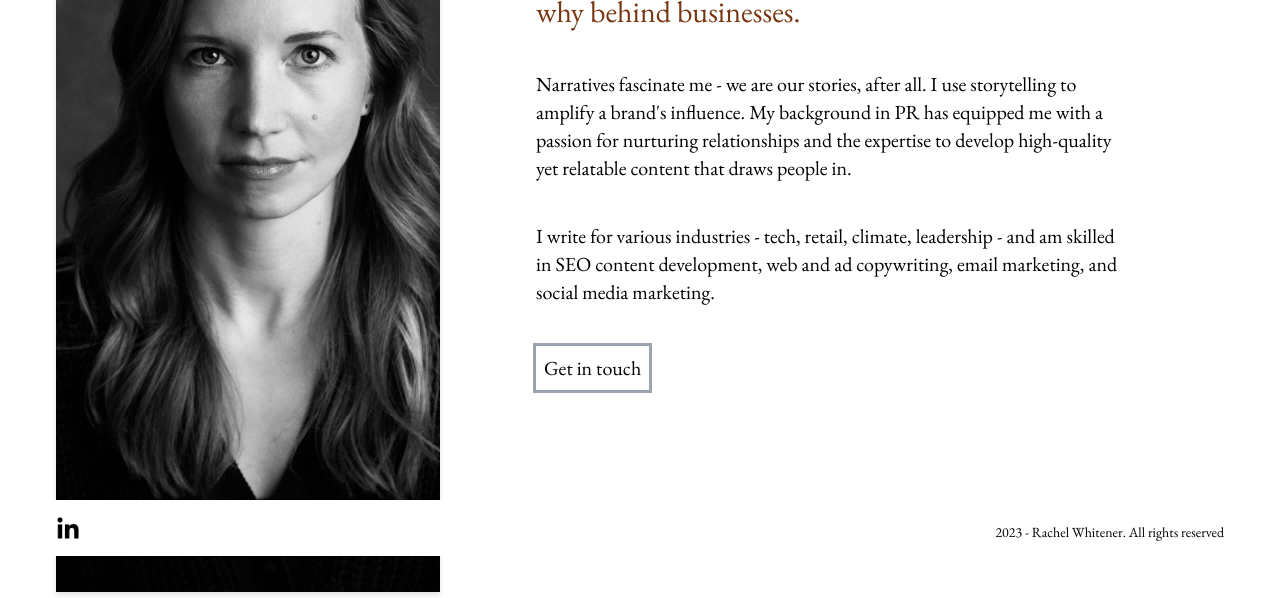
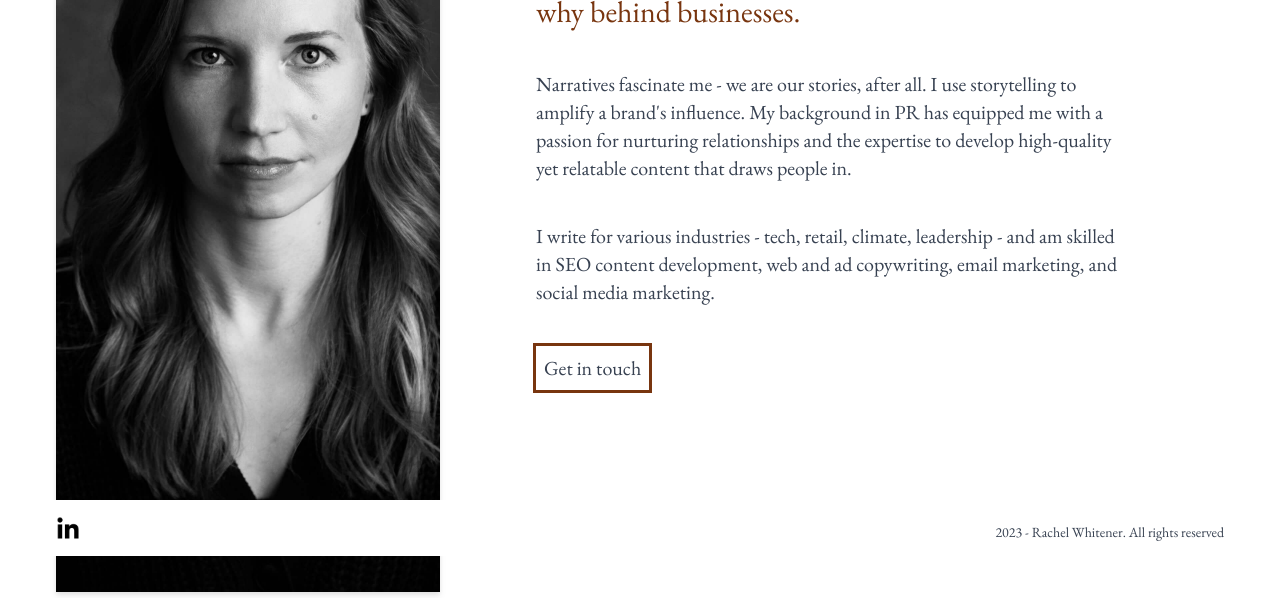
Before and after one commit to dela1000/rachelssite, a React (Vite) app: page / in a window 1280 px wide. Shown: the part 244-842 px from the top of the page. Built offline with nearby package versions, Linux system fonts and the light colour scheme; a web font is replaced by a local one.

Commit message:
style updates

```diff
--- a/src/components/Footer/Footer.tsx
+++ b/src/components/Footer/Footer.tsx
@@ -10,7 +10,7 @@ const Footer = () => {
             <img src={linkedin} alt="linkedin" />
           </a>
         </div>
-        <div className="pb-1.5 lg:text-sm text-xs">{year} - Rachel Whitener. All rights reserved</div>
+        <div className="pb-1.5 lg:text-sm text-xs text-gray-700">{year} - Rachel Whitener. All rights reserved</div>
       </div>
     </footer>
   );
--- a/src/components/Header/Header.tsx
+++ b/src/components/Header/Header.tsx
@@ -9,7 +9,7 @@ const Header = () => {
   return (
     <div className="sticky top-0 bg-white z-50">
       <nav className="flex items-center justify-between xl:py-8 px-3.5 py-4">
-        <Link to="/" className="md:text-4xl text-2xl font-light hover:text-gray-500 font-ysabeau mr-2">
+        <Link to="/" className="md:text-4xl text-2xl font-light hover:text-amber-900 font-ysabeau mr-2">
           Rachel Whitener
         </Link>
         <div className="text-xl xl:hidden" onClick={() => setIsNavExpanded(!isNavExpanded)}>
@@ -20,16 +20,16 @@ const Header = () => {
           <div className="fixed inset-0 z-40 xl:hidden flex items-center justify-center">
             <div className="absolute inset-0 bg-gray-100 bg-opacity-80" />
             <div className="relative z-50 flex flex-col items-center justify-center space-y-6 text-2xl text-gray-700">
-              <Link to="/" onClick={() => setIsNavExpanded(false)} className="hover:text-gray-500">
+              <Link to="/" onClick={() => setIsNavExpanded(false)} className="hover:text-amber-900">
                 Home
               </Link>
-              <Link to="/portfolio" onClick={() => setIsNavExpanded(false)} className="hover:text-gray-500">
+              <Link to="/portfolio" onClick={() => setIsNavExpanded(false)} className="hover:text-amber-900">
                 Portfolio
               </Link>
-              <Link to="/resume" onClick={() => setIsNavExpanded(false)} className="hover:text-gray-500">
+              <Link to="/resume" onClick={() => setIsNavExpanded(false)} className="hover:text-amber-900">
                 Resume
               </Link>
-              <div className="hover:text-gray-500">
+              <div className="hover:text-amber-900">
                 <Contact text="Contact" />
               </div>
             </div>
@@ -37,16 +37,16 @@ const Header = () => {
         )}
 
         <div className="hidden xl:flex space-x-4 text-2xl text-gray-700 py-2">
-          <Link to="/" className="hover:text-gray-500">
+          <Link to="/" className="hover:text-amber-900">
             Home
           </Link>
-          <Link to="/portfolio" className="hover:text-gray-500">
+          <Link to="/portfolio" className="hover:text-amber-900">
             Portfolio
           </Link>
-          <Link to="/resume" className="hover:text-gray-500">
+          <Link to="/resume" className="hover:text-amber-900">
             Resume
           </Link>
-          <div className="hover:text-gray-500">
+          <div className="hover:text-amber-900">
             <Contact text="Contact" />
           </div>
         </div>
--- a/src/components/Home/Home.tsx
+++ b/src/components/Home/Home.tsx
@@ -31,19 +31,21 @@ const Home = () => {
           <p className="text-2xl xl:text-3xl text-amber-900 font-light">
             I am a writer and storyteller. I'm interested in the why behind businesses.
           </p>
-          <p className="text-lg xl:text-xl xl:mt-10 mt-5">
+          <div className="text-lg xl:text-xl text-gray-700">
+            <p className="xl:mt-10 mt-5">
               Narratives fascinate me - we are our stories, after all. I use storytelling to amplify a brand's influence. My background in PR has
               equipped me with a passion for nurturing relationships and the expertise to develop high-quality yet relatable content that draws people
               in.
             </p>
-          <p className="text-lg xl:text-xl xl:mt-10 mt-5">
+            <p className="xl:mt-10 mt-5">
               I write for various industries - tech, retail, climate, leadership - and am skilled in SEO content development, web and ad copywriting,
               email marketing, and social media marketing.
             </p>
-          <div className="flex xl:justify-start justify-center">
-            <button className="text-lg xl:text-xl xl:mt-10 mt-5 outline outline-offset-3 outline-gray-400 p-2">
+            <div className="flex xl:justify-start justify-center xl:mt-10 mt-5">
+              <button className=" outline outline-offset-3 outline-amber-900 p-2">
                 <Contact text="Get in touch" />
               </button>
+            </div>
           </div>
         </div>
       </div>
--- a/src/components/ItemCarousel/ItemCarousel.tsx
+++ b/src/components/ItemCarousel/ItemCarousel.tsx
@@ -131,7 +131,7 @@ const ItemCarousel = ({ items, variant, onClose }: ItemCarouselProps) => {
                 </div>
               )}
             </div>
-            <p className="font-garamond w-full mt-2 xl:p-2 p-4 bg-white text-center">{items[currentIndex].title}</p>
+            <p className="font-garamond w-full mt-2 xl:p-2 p-4 bg-white text-center text-gray-700">{items[currentIndex].title}</p>
           </div>
         </div>
         <div
--- a/src/components/Resume/Resume.tsx
+++ b/src/components/Resume/Resume.tsx
@@ -70,7 +70,7 @@ const Resume = () => {
           return (
             <div key={job.dates}>
               <h2 className="text-xl font-bold mt-4">{job.title}</h2>
-              <p className="text-gray-600 text-lg my-2">
+              <p className="text-gray-700 text-lg my-2">
                 {job.company.length ? `${job.company} |` : ''} {job.dates}
               </p>
               {job.tasks.map((task: Task, index: number) => {
@@ -81,7 +81,7 @@ const Resume = () => {
         })}
 
         <div className="flex justify-center">
-          <button className="text-xl xl:text-2xl xl:mt-10 mt-5 outline  outline-offset-4 outline-gray-400 p-2">
+          <button className="text-xl xl:text-2xl xl:mt-10 mt-5 outline  outline-offset-4 outline-amber-900 p-2">
             <Link to={resumeLocation} download="RachelWhitenerResume.pdf" target="_blank" rel="noopener noreferrer">
               View full Resume
             </Link>
```
Lines whose indentation alone changed are shown as unchanged.
